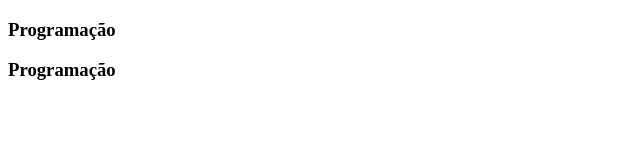
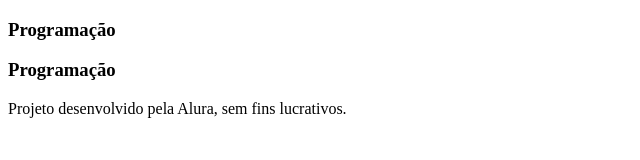
Before and after one commit to rafa5678/flashcard1, a plain HTML site: page index.html in a window 1280 px wide. Shown: the whole page, without its empty margins (0-640 px from the left). Drawn offline with Linux system fonts and the light colour scheme.

Commit message:
Update index.html

```diff
--- a/index.html
+++ b/index.html
@@ -18,3 +18,7 @@
  </div>
             </article>
 </section>
+ </main>
+    <footer>
+        <p>Projeto desenvolvido pela Alura, sem fins lucrativos.</p>
+    </footer>
```
